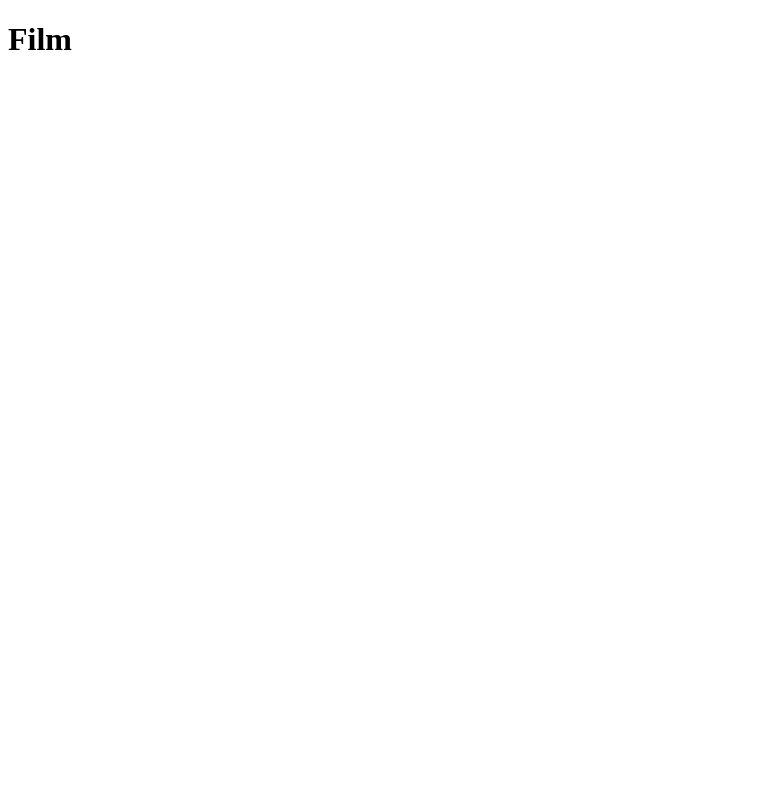
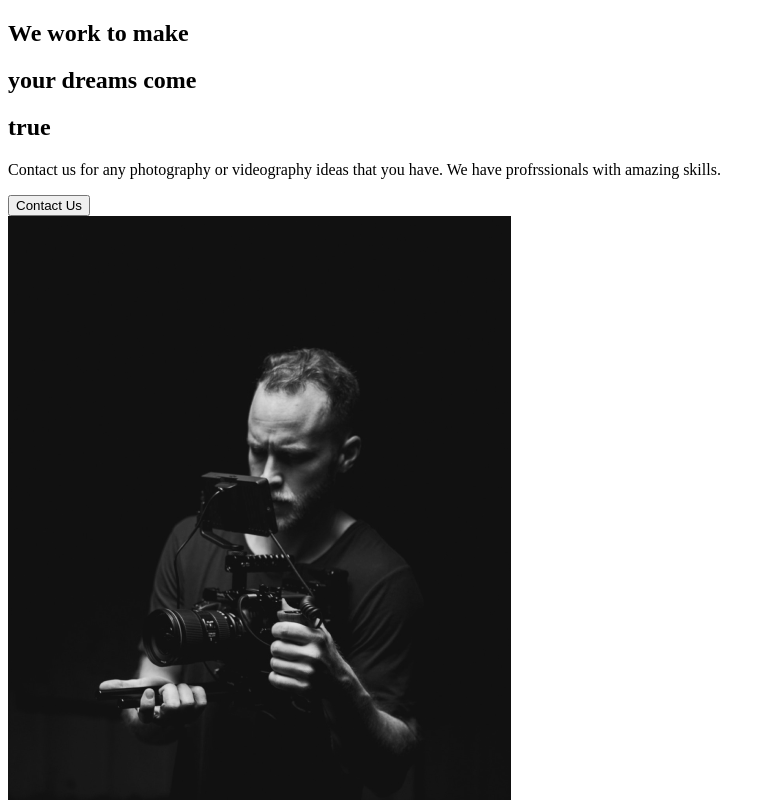
Before and after one commit to ernis1990/react-page, a React (Create React App) app: page / in a window 1280 px wide. Shown: the top 800 px of the page, without its empty margins (0-775 px from the left). Built offline with nearby package versions, Linux system fonts and the light colour scheme.

Commit message:
About Section

```diff
--- a/src/App.js
+++ b/src/App.js
@@ -1,9 +1,10 @@
 import React from "react";
+import AboutUs from "./pages/AboutUs";
 
 function App() {
   return (
     <div className="App">
-      <h1>Film</h1>
+      <AboutUs/>
     </div>
   );
 }
--- /dev/null
+++ b/src/components/AboutSection.js
@@ -0,0 +1,29 @@
+import React from "react";
+import home1 from "../img/home1.png"
+
+const AboutSection = () => {
+    return(
+        <div>
+            <div className="description">
+                <div className="title">
+                    <div className="hide">
+                        <h2>We work to make</h2>
+                    </div>
+                    <div className="hide">
+                        <h2>your <span>dreams</span> come</h2>
+                    </div>
+                    <div className="hide">
+                        <h2>true</h2>
+                    </div>
+                </div>
+                <p>Contact us for any photography or videography ideas that you have. We have profrssionals with amazing skills.</p>
+                <button>Contact Us</button>
+            </div>
+            <div className="image">
+                <img src={home1} alt="guy with a camera" />
+            </div>
+        </div>
+    )
+}
+
+export default AboutSection;
--- /dev/null
+++ b/src/pages/AboutUs.js
@@ -0,0 +1,10 @@
+import React from "react";
+import AboutSection from "../components/AboutSection";
+
+const AboutUs = () => {
+    return(
+        <AboutSection/>
+    )
+}
+
+export default AboutUs;
```
